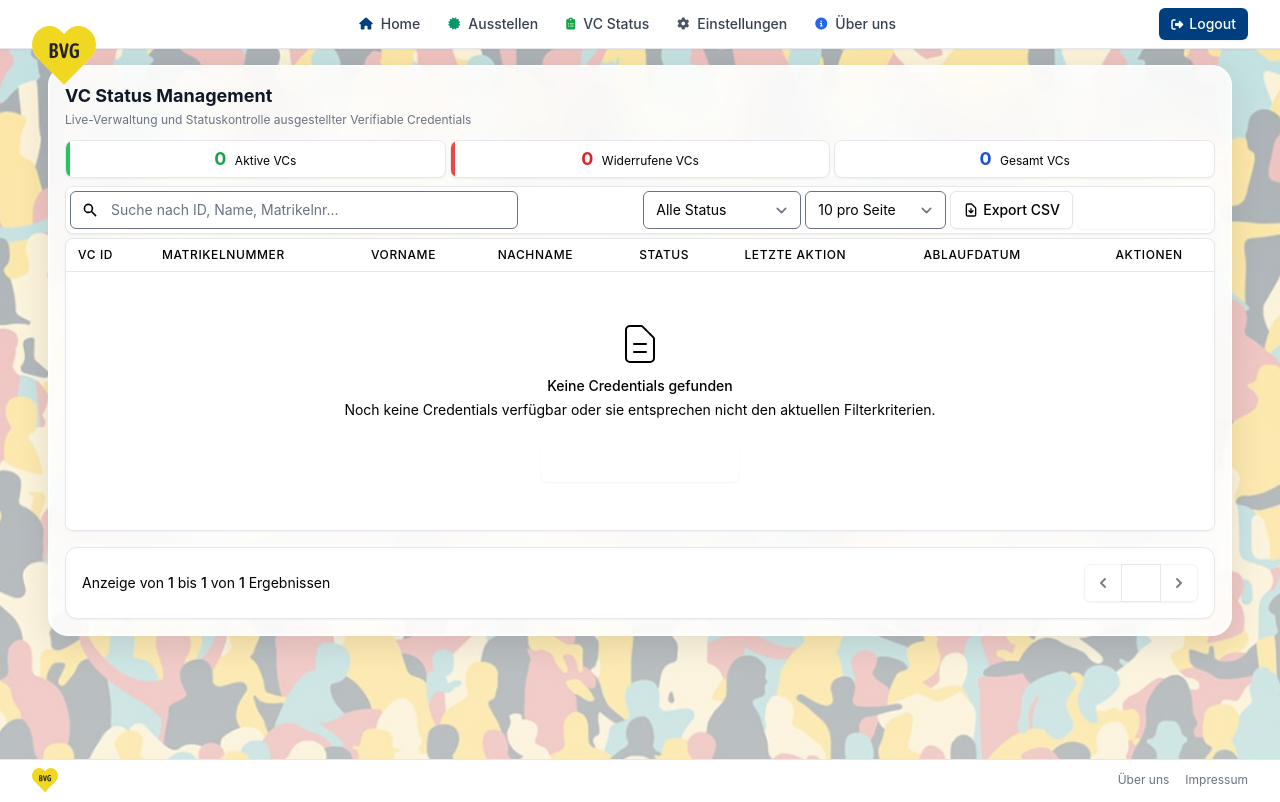
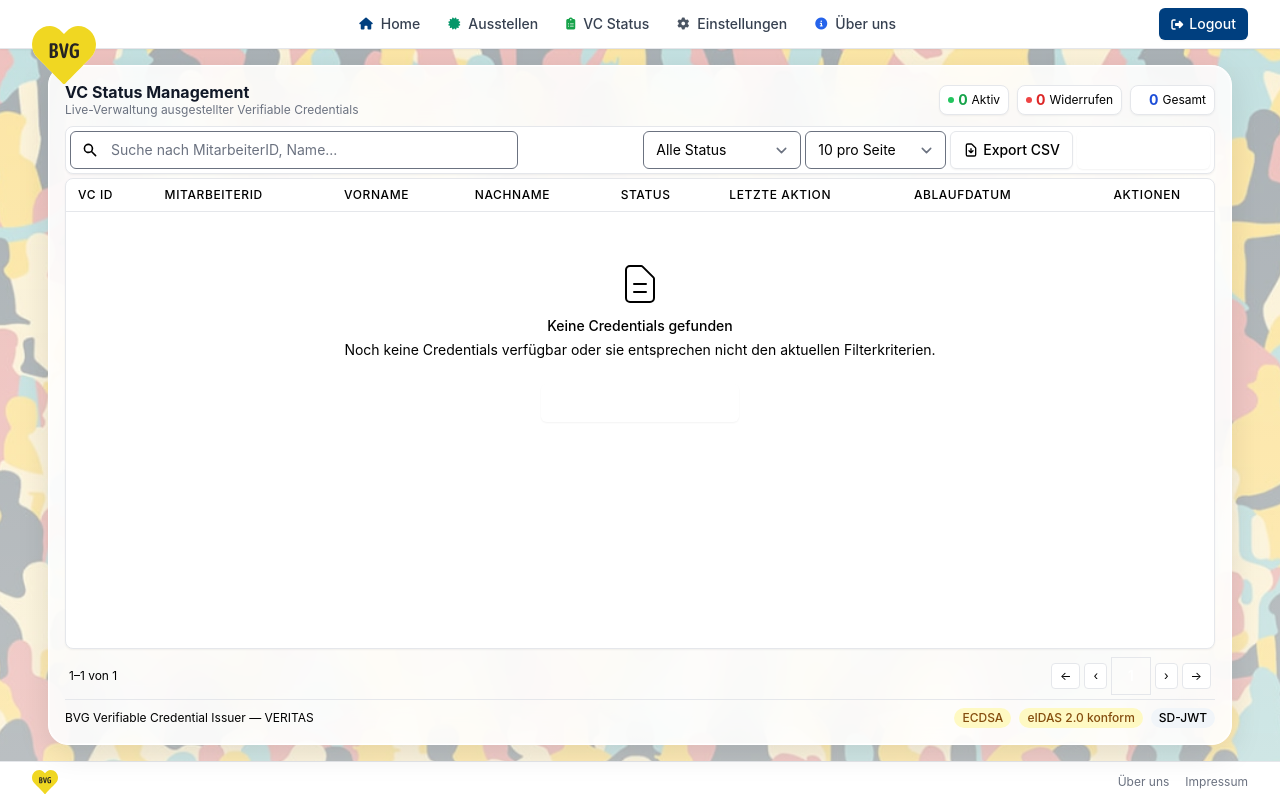
Before and after one commit to VIABLE-hub/VIABLE-issuer, a Flask app: page /vcstatus/ in a window 1280 px wide. Run offline with Flask 3, Linux system fonts and the light colour scheme; the visitor is signed in with stand-in values (Sample User, id 1); data that the repository does not hold is empty; parts of the project's set-up code (start-up, migrations or seed data) failed here and were passed over; some libraries are stand-ins or nearby versions.

Commit message:
BVG UI: settings airy-glass one-pager, vcstatus compact header + one-pager + footer

```diff
--- a/backend/src/templates/vcstatus.html
+++ b/backend/src/templates/vcstatus.html
@@ -24,12 +24,31 @@
 <div class="bg-transparent">
   <div class="max-w-7xl mx-auto px-4 py-1 pb-6">
     <!-- Einheitlicher Glass-Container -->
-    <div class="airy-glass p-4 mt-0">
+    <div class="airy-glass p-4 mt-0 flex flex-col overflow-hidden" style="height: calc(100vh - 120px);">
 
-    <!-- Title -->
-    <div class="mb-3">
-      <h1 class="text-lg font-bold text-gray-900">VC Status Management</h1>
-      <p class="text-xs text-gray-500 mt-0.5">Live-Verwaltung und Statuskontrolle ausgestellter Verifiable Credentials</p>
+    <!-- Compact Header Row: Title + Stats inline -->
+    <div class="flex items-center justify-between mb-2">
+      <div>
+        <h1 class="text-base font-bold text-gray-900 leading-tight">VC Status Management</h1>
+        <p class="text-xs text-gray-500">Live-Verwaltung ausgestellter Verifiable Credentials</p>
+      </div>
+      <div class="flex items-center gap-2">
+        <div class="flex items-center gap-1 bg-white rounded-lg border border-slate-200 px-2 py-1 shadow-sm">
+          <div class="w-1.5 h-1.5 rounded-full bg-green-500"></div>
+          <span class="text-sm font-bold text-green-600" id="active-count">{{ valid_credentials }}</span>
+          <span class="text-xs text-slate-500">Aktiv</span>
+        </div>
+        <div class="flex items-center gap-1 bg-white rounded-lg border border-slate-200 px-2 py-1 shadow-sm">
+          <div class="w-1.5 h-1.5 rounded-full bg-red-500"></div>
+          <span class="text-sm font-bold text-red-600" id="revoked-count">{{ invalid_credentials }}</span>
+          <span class="text-xs text-slate-500">Widerrufen</span>
+        </div>
+        <div class="flex items-center gap-1 bg-white rounded-lg border border-slate-200 px-2 py-1 shadow-sm">
+          <div class="w-1.5 h-1.5 rounded-full bg-blue-700"></div>
+          <span class="text-sm font-bold text-blue-700" id="total-count">{{ total_credentials }}</span>
+          <span class="text-xs text-slate-500">Gesamt</span>
+        </div>
+      </div>
     </div>
 
   <!-- Error Message Banner (if present) -->
@@ -52,36 +71,6 @@
   </div>
   {% endif %}
 
-  <!-- Ultra-Compact One-Line Stats Cards -->
-    <div class="grid grid-cols-3 gap-1 mb-2">
-    <!-- Active VCs -->
-    <div class="bg-white rounded-lg shadow-sm border border-slate-200 p-1 relative overflow-hidden">
-      <div class="absolute top-0 left-0 w-1 h-full bg-green-500"></div>
-      <div class="text-center">
-        <span class="text-lg font-bold text-green-600" id="active-count">{{ valid_credentials }}</span>
-        <span class="text-xs text-slate-600 ml-1">Aktive VCs</span>
-      </div>
-    </div>
-
-    <!-- Revoked VCs -->
-    <div class="bg-white rounded-lg shadow-sm border border-slate-200 p-1 relative overflow-hidden">
-      <div class="absolute top-0 left-0 w-1 h-full bg-red-500"></div>
-      <div class="text-center">
-        <span class="text-lg font-bold text-red-600" id="revoked-count">{{ invalid_credentials }}</span>
-        <span class="text-xs text-slate-600 ml-1">Widerrufene VCs</span>
-      </div>
-    </div>
-
-    <!-- Total VCs -->
-    <div class="bg-white rounded-lg shadow-sm border border-slate-200 p-1 relative overflow-hidden">
-      <div class="absolute top-0 left-0 w-1 h-full bg-blue-700"></div>
-      <div class="text-center">
-        <span class="text-lg font-bold text-blue-700" id="total-count">{{ total_credentials }}</span>
-        <span class="text-xs text-slate-600 ml-1">Gesamt VCs</span>
-      </div>
-    </div>
-  </div>
-
     <!-- Ultra-Compact Search And Filter Controls -->
     <div class="bg-white rounded-lg shadow-sm mb-1 p-1 border border-slate-200">
     <div class="flex flex-col md:flex-row md:items-center md:justify-between space-y-1 md:space-y-0 md:space-x-2">
@@ -92,8 +81,9 @@
             <path fill-rule="evenodd" d="M8 4a4 4 0 100 8 4 4 0 000-8zM2 8a6 6 0 1110.89 3.476l4.817 4.817a1 1 0 01-1.414 1.414l-4.816-4.816A6 6 0 012 8z" clip-rule="evenodd" />
           </svg>
         </div>
-        <input type="text" id="search-input" placeholder="Suche nach ID, Name, Matrikelnr..."
+        <input type="text" id="search-input"
                class="block w-full pl-10 pr-3 py-2 border border-slate-300 rounded-md focus:ring-blue-700 focus:border-blue-700 sm:text-sm"
+               placeholder="Suche nach MitarbeiterID, Name..."
                onkeyup="filterTable()">
       </div>
 
@@ -140,8 +130,8 @@
   </div>
 
     <!-- Ultra-Compact Table Container -->
-    <div class="bg-white rounded-lg shadow-sm overflow-hidden border border-slate-200">
-    <div class="overflow-x-auto">
+    <div class="bg-white rounded-lg shadow-sm overflow-hidden border border-slate-200 flex-1 flex flex-col min-h-0">
+    <div class="overflow-x-auto overflow-y-auto flex-1">
       <table class="min-w-full divide-y divide-slate-200" id="vcTable">
         <thead class="bg-slate-50">
           <tr>
@@ -153,7 +143,7 @@
             </th>
             <th scope="col" class="px-3 py-2 text-left text-xs font-medium text-slate-600 uppercase tracking-wider cursor-pointer" onclick="sortTable('matrikelnr')">
               <div class="flex items-center">
-                Matrikelnummer
+                MitarbeiterID
                 <svg class="w-4 h-4 ml-1 sort-icon hidden" xmlns="http://www.w3.org/2000/svg" viewBox="0 0 20 20" fill="currentColor"></svg>
               </div>
             </th>
@@ -306,50 +296,28 @@
     </div>
 
     <!-- Compact Pagination Controls -->
-    <div class="mt-4 bg-white rounded-xl shadow-sm p-4 border border-slate-200">
-    <div class="flex items-center justify-between">
-      <div class="flex-1 flex justify-between sm:hidden">
-        <button id="prev-page-mobile" class="relative inline-flex items-center px-4 py-2 border border-slate-300 text-sm font-medium rounded-md text-slate-700 bg-white hover:bg-slate-50 disabled:opacity-50 disabled:cursor-not-allowed">
-          Zurück
-        </button>
-        <button id="next-page-mobile" class="ml-3 relative inline-flex items-center px-4 py-2 border border-slate-300 text-sm font-medium rounded-md text-slate-700 bg-white hover:bg-slate-50 disabled:opacity-50 disabled:cursor-not-allowed">
-          Weiter
-        </button>
-      </div>
-      <div class="hidden sm:flex-1 sm:flex sm:items-center sm:justify-between">
-        <div>
-          <p class="text-sm text-slate-600">
-            Anzeige von
-            <span class="font-medium" id="page-start">1</span>
-            bis
-            <span class="font-medium" id="page-end">10</span>
-            von
-            <span class="font-medium" id="total-items">{{ total_credentials }}</span>
-            Ergebnissen
-          </p>
-        </div>
-        <div>
-          <nav class="relative z-0 inline-flex rounded-md shadow-sm -space-x-px" aria-label="Pagination" id="pagination">
-            <button id="prev-page" class="relative inline-flex items-center px-2 py-2 rounded-l-md border border-slate-300 bg-white text-sm font-medium text-slate-500 hover:bg-slate-50 disabled:opacity-50 disabled:cursor-not-allowed">
-              <span class="sr-only">Zurück</span>
-              <svg class="h-5 w-5" xmlns="http://www.w3.org/2000/svg" viewBox="0 0 20 20" fill="currentColor" aria-hidden="true">
-                <path fill-rule="evenodd" d="M12.707 5.293a1 1 0 010 1.414L9.414 10l3.293 3.293a1 1 0 01-1.414 1.414l-4-4a1 1 0 010-1.414l4-4a1 1 0 011.414 0z" clip-rule="evenodd" />
-              </svg>
-            </button>
-            <!-- Page numbers will be inserted here by JavaScript -->
-            <span id="page-numbers"></span>
-            <button id="next-page" class="relative inline-flex items-center px-2 py-2 rounded-r-md border border-slate-300 bg-white text-sm font-medium text-slate-500 hover:bg-slate-50 disabled:opacity-50 disabled:cursor-not-allowed">
-              <span class="sr-only">Weiter</span>
-              <svg class="h-5 w-5" xmlns="http://www.w3.org/2000/svg" viewBox="0 0 20 20" fill="currentColor" aria-hidden="true">
-                <path fill-rule="evenodd" d="M7.293 14.707a1 1 0 010-1.414L10.586 10 7.293 6.707a1 1 0 011.414-1.414l4 4a1 1 0 010 1.414l-4 4a1 1 0 01-1.414 0z" clip-rule="evenodd" />
-              </svg>
-            </button>
-          </nav>
-        </div>
+    <div class="mt-1 flex items-center justify-between px-1 py-1">
+      <p class="text-xs text-slate-500">
+        <span id="page-start">1</span>–<span id="page-end">10</span> von <span id="total-items">{{ total_credentials }}</span>
+      </p>
+      <div class="flex items-center gap-1">
+        <button id="prev-page-mobile" class="px-2 py-1 text-xs border border-slate-300 rounded bg-white hover:bg-slate-50 disabled:opacity-40">←</button>
+        <button id="prev-page" class="px-2 py-1 text-xs border border-slate-300 rounded bg-white hover:bg-slate-50 disabled:opacity-40">‹</button>
+        <span id="page-numbers" class="flex items-center gap-1"></span>
+        <button id="next-page" class="px-2 py-1 text-xs border border-slate-300 rounded bg-white hover:bg-slate-50 disabled:opacity-40">›</button>
+        <button id="next-page-mobile" class="px-2 py-1 text-xs border border-slate-300 rounded bg-white hover:bg-slate-50 disabled:opacity-40">→</button>
       </div>
     </div>
-  </div>
 
+    <!-- Footer -->
+    <div class="mt-auto pt-2 border-t border-slate-200 flex items-center justify-between">
+      <span class="text-xs text-slate-500">BVG Verifiable Credential Issuer &mdash; VERITAS</span>
+      <div class="flex items-center gap-2">
+        <span class="px-2 py-0.5 rounded-full text-xs bg-yellow-100 text-yellow-800 font-medium">ECDSA</span>
+        <span class="px-2 py-0.5 rounded-full text-xs bg-yellow-100 text-yellow-800 font-medium">eIDAS 2.0 konform</span>
+        <span class="px-2 py-0.5 rounded-full text-xs bg-slate-100 text-slate-600 font-medium">SD-JWT</span>
+      </div>
+    </div>
     </div>
   </div>
 </div>
```
